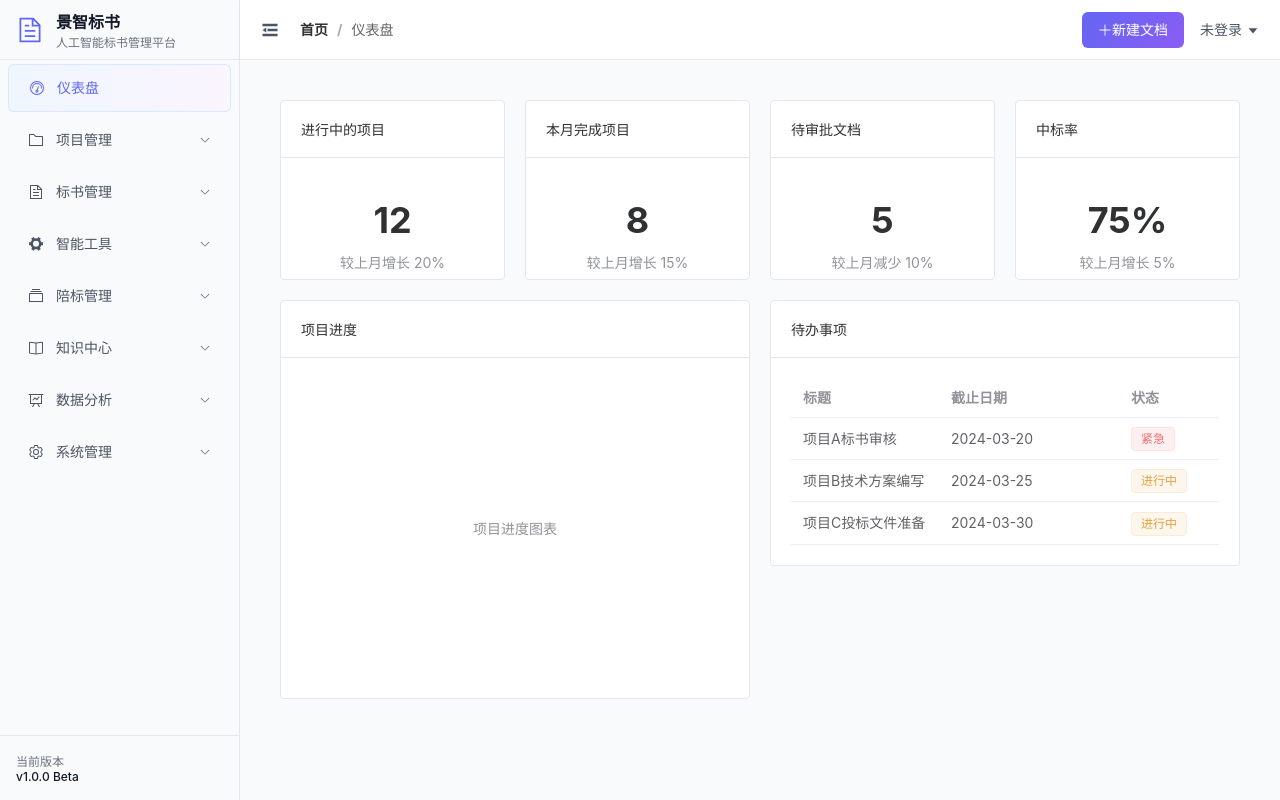
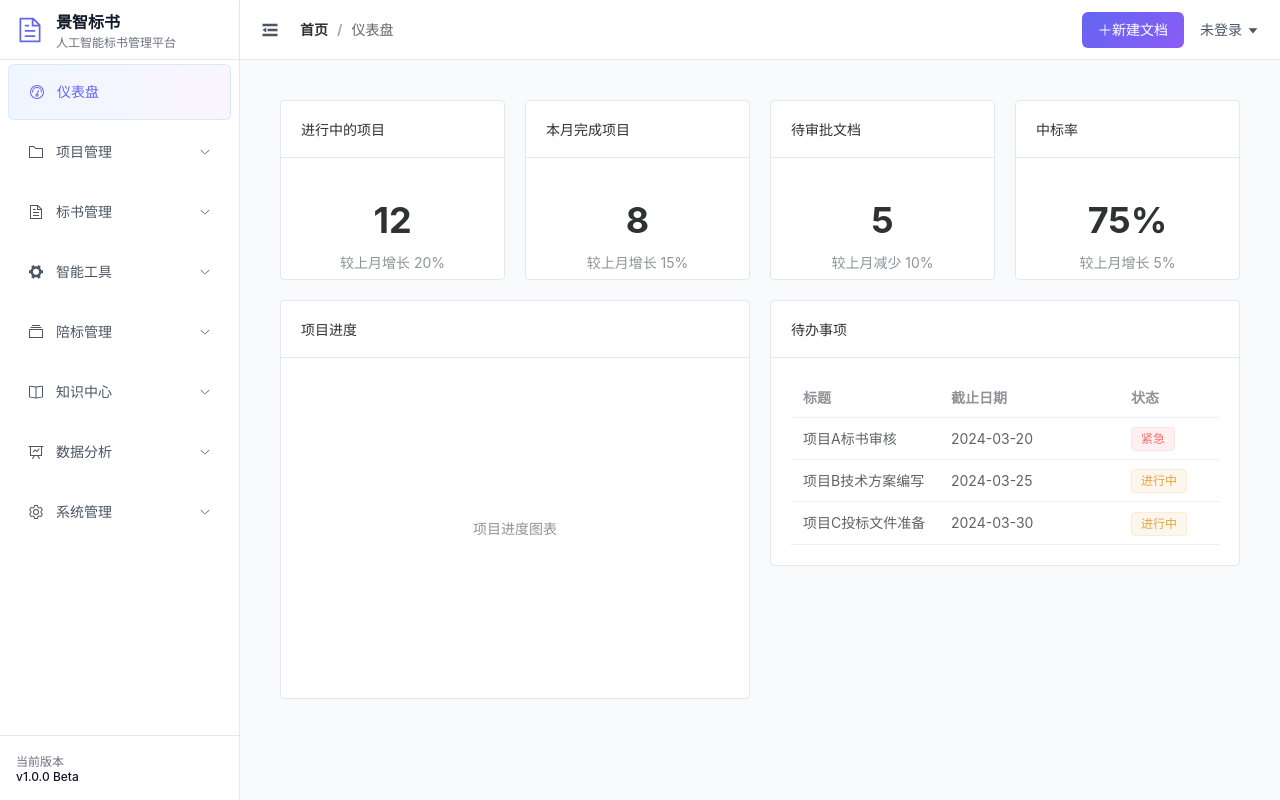
Before and after one commit to 15116446660/doc, a Vue app: page /dashboard in a window 1280 px wide. Built offline with nearby package versions, Linux system fonts and the light colour scheme.

Commit message:
菜单样式

```diff
--- a/src/layout/components/SidebarItem.vue
+++ b/src/layout/components/SidebarItem.vue
@@ -17,8 +17,8 @@
         <el-icon v-if="item.meta?.icon" class="menu-icon">
           <component :is="item.meta.icon" />
         </el-icon>
-        <span class="menu-title">{{ item.meta?.title }}</span>
-        <span v-if="item.meta?.count" class="menu-count">{{ item.meta.count }}</span>
+        <span v-if="!isCollapse" class="menu-title">{{ item.meta?.title }}</span>
+        <span v-if="!isCollapse && item.meta?.count" class="menu-count">{{ item.meta.count }}</span>
       </template>
 
       <sidebar-item
@@ -26,6 +26,7 @@
         :key="child.path"
         :item="child"
         :base-path="resolvePath(basePath)"
+        :is-collapse="isCollapse"
       />
     </el-sub-menu>
   </div>
@@ -39,6 +40,7 @@ import path from 'path-browserify'
 const props = defineProps<{
   item: RouteRecordRaw
   basePath: string
+  isCollapse: boolean
 }>()
 
 // 判断是否有子菜单
@@ -63,8 +65,7 @@ const resolvePath = (routePath: string) => {
   margin: 4px 8px;
   border-radius: 6px;
   min-height: 40px;
-  height: 48px;
-  padding: 0 12px;
+  /* padding: 0 12px; */
 }
 
 .menu-sub {
@@ -74,8 +75,23 @@ const resolvePath = (routePath: string) => {
 :deep(.el-sub-menu__title) {
   border-radius: 6px;
   min-height: 40px;
-  height: 48px;
-  padding: 0 12px;
+  /* padding: 0 12px; */
+}
+
+/* 折叠时图标居中 */
+:deep(.el-menu--collapse) .el-menu-item,
+:deep(.el-menu--collapse) .el-sub-menu__title {
+  padding: 0 !important;
+  text-align: center;
+  justify-content: center;
+}
+
+:deep(.el-menu--collapse) .menu-icon {
+  margin: 0 auto !important;
+}
+
+:deep(.el-sub-menu__icon-arrow) {
+  display: v-bind('isCollapse ? "none" : "block"');
 }
 
 .menu-item.is-active {
@@ -85,7 +101,7 @@ const resolvePath = (routePath: string) => {
 }
 
 .menu-icon {
-  margin-right: 12px;
+  margin-right: v-bind('isCollapse ? "0px" : "12px"');
   width: 16px;
   height: 16px;
   color: inherit;
--- a/src/layout/index.vue
+++ b/src/layout/index.vue
@@ -15,7 +15,7 @@
         :default-active="activeMenu"
         class="el-menu-vertical"
         :collapse="isCollapse"
-        background-color="#f9fafb"
+        background-color="#fff"
         text-color="#4B5563"
         active-text-color="#6366F1"
       >
@@ -24,6 +24,7 @@
           :key="route.path"
           :item="route"
           :base-path="route.path"
+          :is-collapse="isCollapse"
         />
       </el-menu>
       <div class="version-info" v-show="!isCollapse">
@@ -116,7 +117,7 @@ const handleLogout = async () => {
 }
 
 .sidebar {
-  background-color: #f9fafb;
+  background-color: #fff;
   transition: width 0.3s cubic-bezier(0.4, 0, 0.2, 1);
   border-right: 1px solid #e5e7eb;
   display: flex;
```
